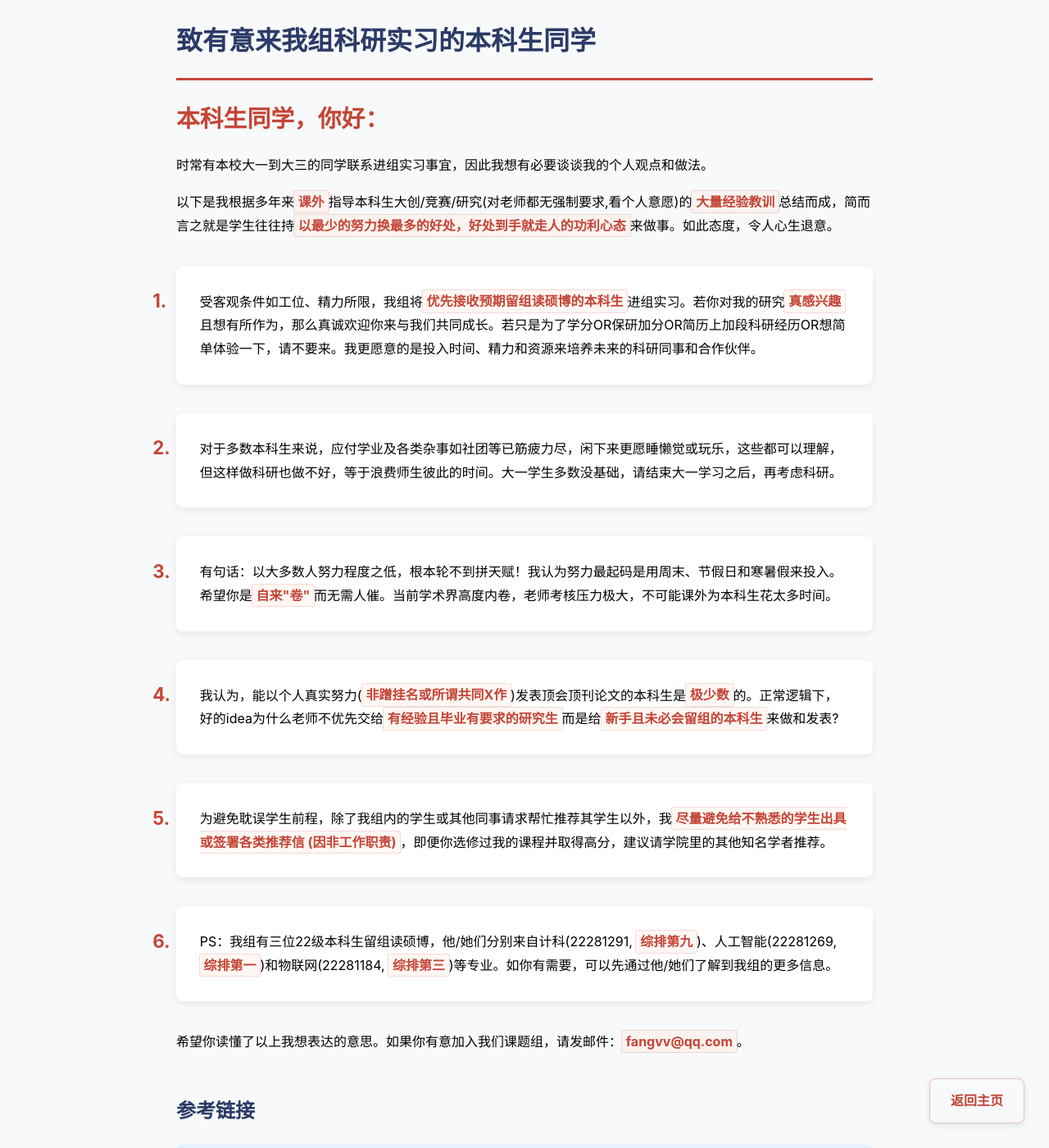
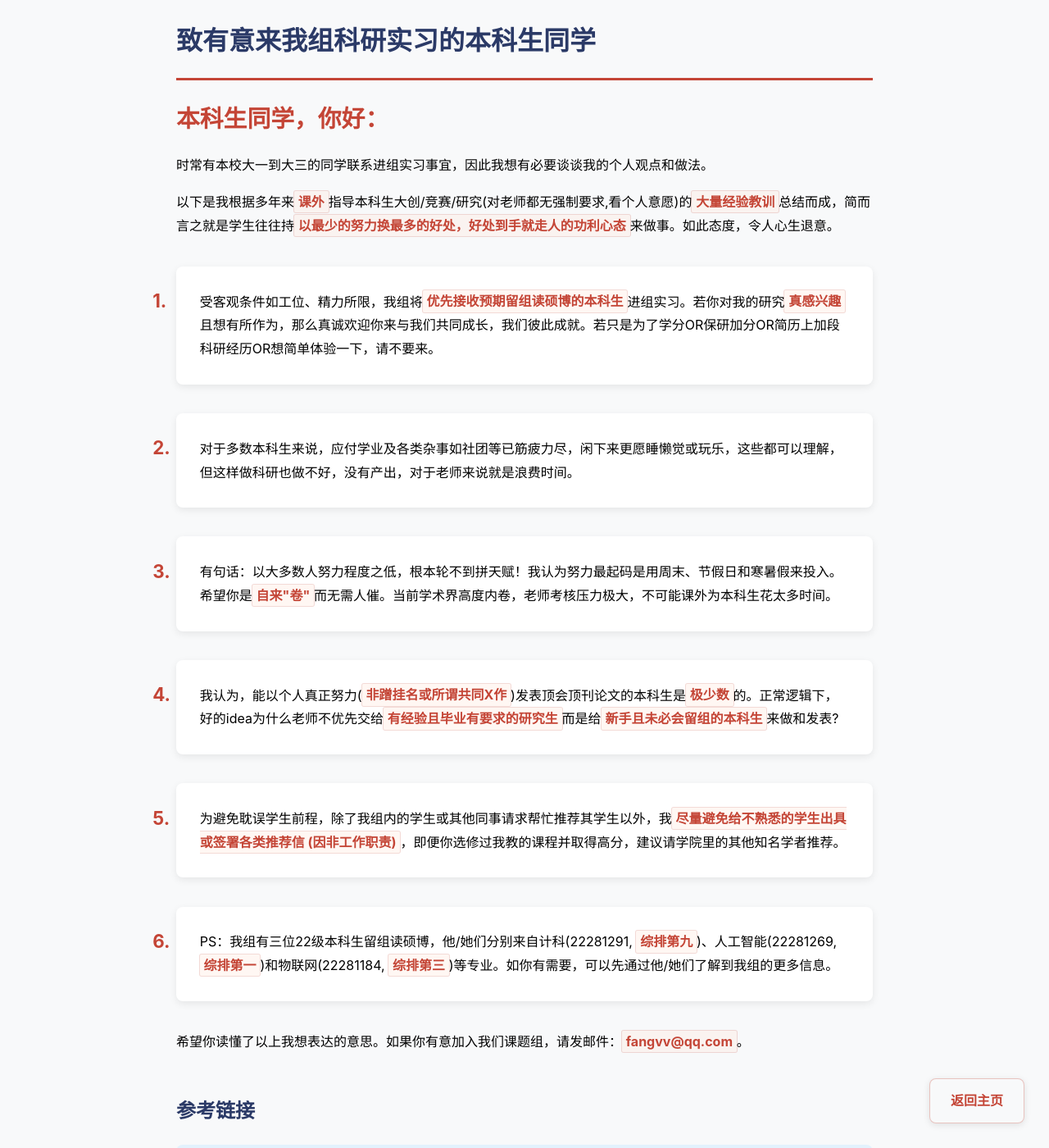
Before and after one commit to fangvv/Homepage, a Jekyll site: the page faq.html, which Jekyll copies as it is, in a window 1280 px wide and 1400 px high. Shown: the whole window at 82% size. Built offline with Jekyll 4.4.1, drawn with Linux system fonts in a browser that asks for light colours; comment, search, counter and statistics services are not loaded.

Commit message:
update faq

```diff
--- a/faq.html
+++ b/faq.html
@@ -119,15 +119,15 @@ strong:hover {
    <p>以下是我根据多年来<strong>课外</strong>指导本科生大创/竞赛/研究(对老师都无强制要求,看个人意愿)的<strong>大量经验教训</strong>总结而成，简而言之就是学生往往持<strong>以最少的努力换最多的好处，好处到手就走人的功利心态</strong>来做事。如此态度，令人心生退意。</p>
 
     <ol>
-<li>受客观条件如工位、精力所限，我组将<strong>优先接收预期留组读硕博的本科生</strong>进组实习。若你对我的研究<strong>真感兴趣</strong>且想有所作为，那么真诚欢迎你来与我们共同成长。若只是为了学分OR保研加分OR简历上加段科研经历OR想简单体验一下，请不要来。我更愿意的是投入时间、精力和资源来培养未来的科研同事和合作伙伴。</li>
+<li>受客观条件如工位、精力所限，我组将<strong>优先接收预期留组读硕博的本科生</strong>进组实习。若你对我的研究<strong>真感兴趣</strong>且想有所作为，那么真诚欢迎你来与我们共同成长，我们彼此成就。若只是为了学分OR保研加分OR简历上加段科研经历OR想简单体验一下，请不要来。</li>
 
-<li>对于多数本科生来说，应付学业及各类杂事如社团等已筋疲力尽，闲下来更愿睡懒觉或玩乐，这些都可以理解，但这样做科研也做不好，等于浪费师生彼此的时间。大一学生多数没基础，请结束大一学习之后，再考虑科研。</li>
+<li>对于多数本科生来说，应付学业及各类杂事如社团等已筋疲力尽，闲下来更愿睡懒觉或玩乐，这些都可以理解，但这样做科研也做不好，没有产出，对于老师来说就是浪费时间。</li>
 
 <li>有句话：以大多数人努力程度之低，根本轮不到拼天赋！我认为努力最起码是用周末、节假日和寒暑假来投入。希望你是<strong>自来"卷"</strong>而无需人催。当前学术界高度内卷，老师考核压力极大，不可能课外为本科生花太多时间。</li>
 
-<li>我认为，能以个人真实努力(<strong>非蹭挂名或所谓共同X作</strong>)发表顶会顶刊论文的本科生是<strong>极少数</strong>的。正常逻辑下，好的idea为什么老师不优先交给<strong>有经验且毕业有要求的研究生</strong>而是给<strong>新手且未必会留组的本科生</strong>来做和发表?</li>
+<li>我认为，能以个人真正努力(<strong>非蹭挂名或所谓共同X作</strong>)发表顶会顶刊论文的本科生是<strong>极少数</strong>的。正常逻辑下，好的idea为什么老师不优先交给<strong>有经验且毕业有要求的研究生</strong>而是给<strong>新手且未必会留组的本科生</strong>来做和发表?</li>
 
-<li>为避免耽误学生前程，除了我组内的学生或其他同事请求帮忙推荐其学生以外，我<strong>尽量避免给不熟悉的学生出具或签署各类推荐信 (因非工作职责)</strong>，即便你选修过我的课程并取得高分，建议请学院里的其他知名学者推荐。</li>
+<li>为避免耽误学生前程，除了我组内的学生或其他同事请求帮忙推荐其学生以外，我<strong>尽量避免给不熟悉的学生出具或签署各类推荐信 (因非工作职责)</strong>，即便你选修过我教的课程并取得高分，建议请学院里的其他知名学者推荐。</li>
 
 <li>PS：我组有三位22级本科生留组读硕博，他/她们分别来自计科(22281291, <strong>综排第九</strong>)、人工智能(22281269, <strong>综排第一</strong>)和物联网(22281184, <strong>综排第三</strong>)等专业。如你有需要，可以先通过他/她们了解到我组的更多信息。</li>
 
```
